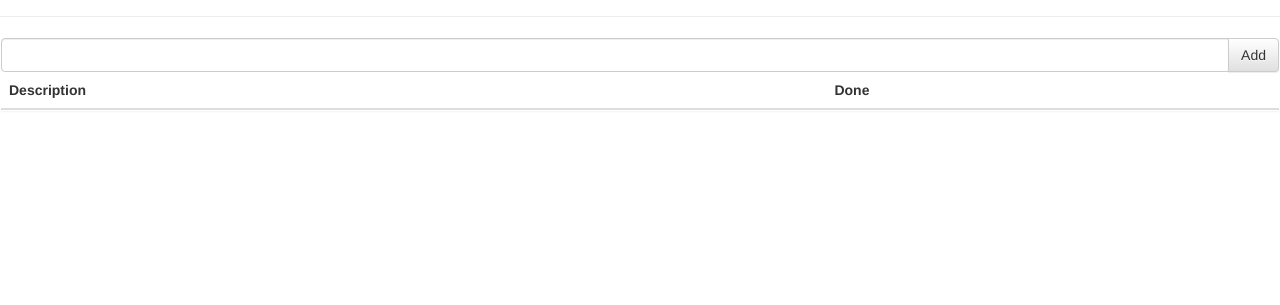
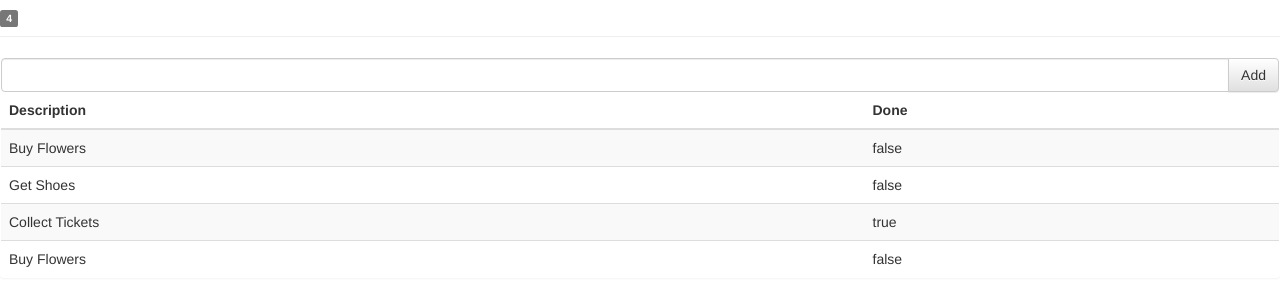
Before and after one commit to brucevon/newbie-notes, a plain HTML site: page angularjs/todo.html in a window 1280 px wide. Shown: the part 83-388 px from the top of the page. Drawn offline with nearby package versions, Linux system fonts and the light colour scheme.

Commit message:
fix(todo.html): create view

```diff
--- a/angularjs/todo.html
+++ b/angularjs/todo.html
@@ -27,7 +27,8 @@
 <body>
 <body ng-controller="ToDoCtrl">
 <div class="page-header">
-    <h1>Adam's To Do List</h1>
+    <h1>{{todo.user}}'s To Do List</h1>
+    <span class="label label-default">{{todo.items.length}}</span>
 </div>
 <div class="panel">
     <div class="input-group">
@@ -43,7 +44,12 @@
             <th>Done</th>
         </tr>
         </thead>
-        <tbody></tbody>
+        <tbody>
+        <tr ng-repeat="item in todo.items">
+            <td>{{item.action}}</td>
+            <td>{{item.done}}</td>
+        </tr>
+        </tbody>
     </table>
 </div>
 </body>
```
